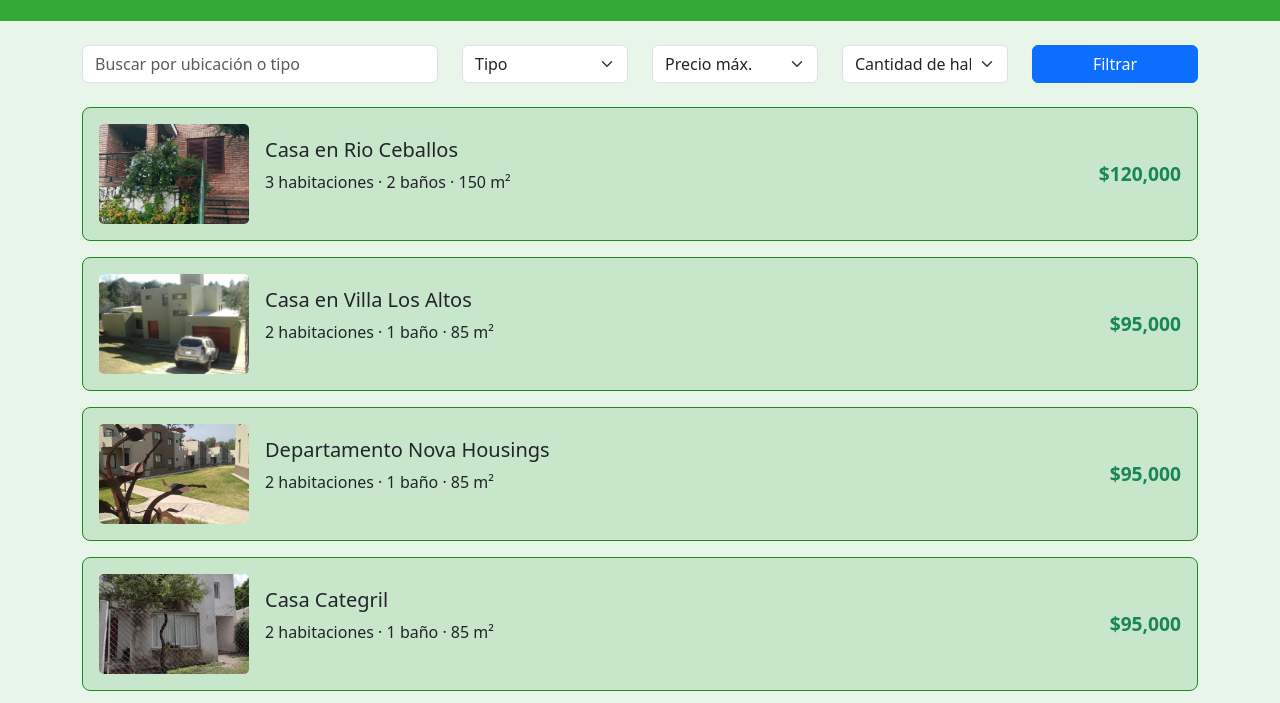
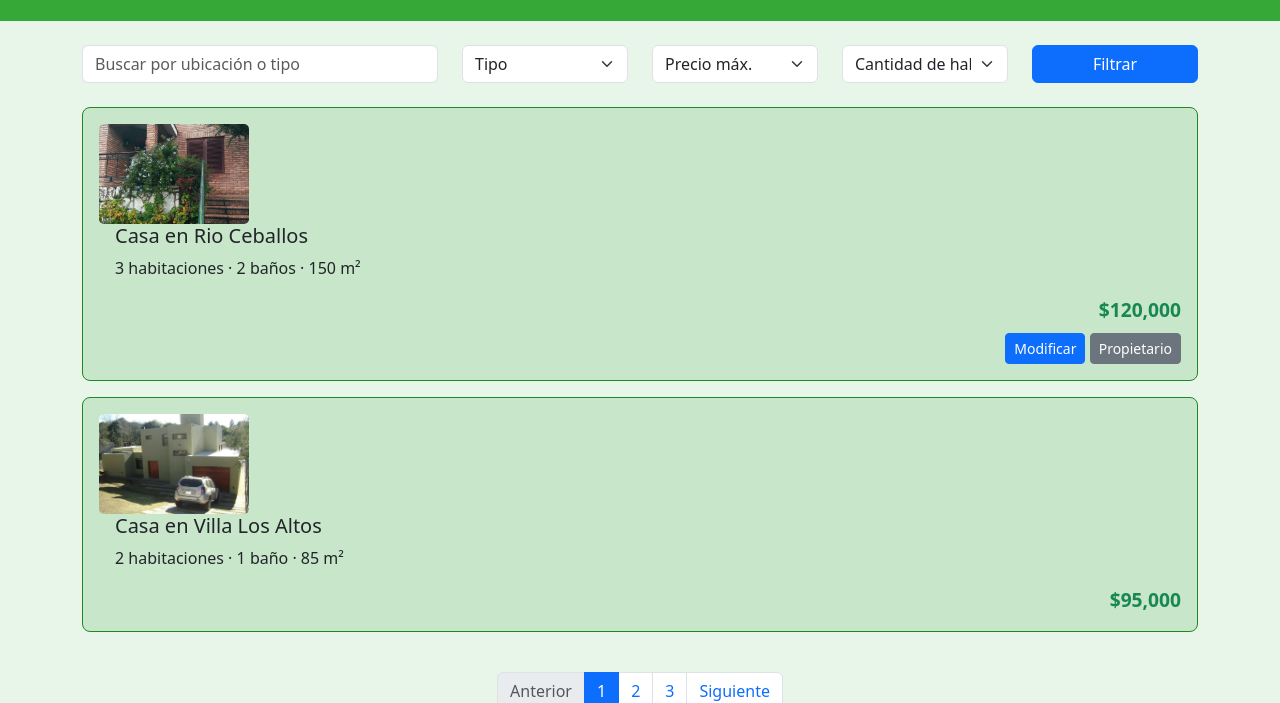
Before and after one commit to Aparicio-Fernando/Proyecto-Inmobiliaria, a plain HTML site: page Front/_ListaPropiedades.html in a window 1280 px wide. Shown: the part 97-800 px from the top of the page. Drawn offline with nearby package versions, Linux system fonts and the light colour scheme.

Commit message:
se modifica listado y carga

```diff
--- a/Front/_ListaPropiedades.html
+++ b/Front/_ListaPropiedades.html
@@ -1,5 +1,6 @@
 <!DOCTYPE html>
 <html lang="en">
+
 <head>
     <meta charset="UTF-8">
     <meta name="viewport" content="width=device-width, initial-scale=1.0">
@@ -7,6 +8,7 @@
     <link href="https://cdn.jsdelivr.net/npm/bootstrap@5.3.2/dist/css/bootstrap.min.css" rel="stylesheet">
     <link href="/Front/styles.css" rel="stylesheet">
 </head>
+
 <body>
     <nav class="navbar navbar-expand-lg" style="background-color: #36a838;">
         <div class="container py-3">
@@ -31,8 +33,10 @@
                             Propiedades
                         </a>
                         <ul class="dropdown-menu custom-dropdown" aria-labelledby="ventasDropdown">
-                            <li><a class="dropdown-item custom-dropdown-item" href="/Front/_ListaPropiedades.html">Ver propiedades</a></li>
-                            <li><a class="dropdown-item custom-dropdown-item" href="/Front/NuevaPropiedad.html">Cargar propiedades</a></li>
+                            <li><a class="dropdown-item custom-dropdown-item" href="/Front/_ListaPropiedades.html">Ver
+                                    propiedades</a></li>
+                            <li><a class="dropdown-item custom-dropdown-item" href="/Front/NuevaPropiedad.html">Cargar
+                                    propiedades</a></li>
                         </ul>
                     </div>
 
@@ -84,13 +88,22 @@
 
         <!-- Cards de propiedades -->
         <div class="property-card">
+            <!-- Primer bloque: imagen, descripción y precio -->
+            <div class="property-info">
                 <img src="/Front/Imagenes/1.jpg" class="property-image" alt="Casa">
                 <div class="property-description">
                     <h5>Casa en Rio Ceballos</h5>
                     <p>3 habitaciones · 2 baños · 150 m²</p>
                 </div>
-            <div class="property-price text-end text-success">
+                <div id="precio" class="property-price text-end text-success">
                     $120,000
+                </div>
+            </div>
+
+            <!-- Segundo bloque: botones alineados a la derecha -->
+            <div class="text-end mt-2">
+                <button class="btn btn-primary btn-sm">Modificar</button>
+                <button class="btn btn-secondary btn-sm">Propietario</button>
             </div>
         </div>
 
@@ -98,39 +111,6 @@
             <img src="/Front/Imagenes/2.jpg" class="property-image" alt="Departamento">
             <div class="property-description">
                 <h5>Casa en Villa Los Altos</h5>
-                <p>2 habitaciones · 1 baño · 85 m²</p>
-            </div>
-            <div class="property-price text-end text-success">
-                $95,000
-            </div>
-        </div>
-
-        <div class="property-card">
-            <img src="/Front/Imagenes/3.jpg" class="property-image" alt="Departamento">
-            <div class="property-description">
-                <h5>Departamento Nova Housings</h5>
-                <p>2 habitaciones · 1 baño · 85 m²</p>
-            </div>
-            <div class="property-price text-end text-success">
-                $95,000
-            </div>
-        </div>
-
-        <div class="property-card">
-            <img src="/Front/Imagenes/4.jpg" class="property-image" alt="Departamento">
-            <div class="property-description">
-                <h5>Casa Categril</h5>
-                <p>2 habitaciones · 1 baño · 85 m²</p>
-            </div>
-            <div class="property-price text-end text-success">
-                $95,000
-            </div>
-        </div>
-
-        <div class="property-card">
-            <img src="/Front/Imagenes/5.jpg" class="property-image" alt="Departamento">
-            <div class="property-description">
-                <h5>Casa en La Quebrada </h5>
                 <p>2 habitaciones · 1 baño · 85 m²</p>
             </div>
             <div class="property-price text-end text-success">
@@ -164,4 +144,5 @@
     </nav>
     <script src="https://cdn.jsdelivr.net/npm/bootstrap@5.3.2/dist/js/bootstrap.bundle.min.js"></script>
 </body>
+
 </html>
--- a/Front/styles.css
+++ b/Front/styles.css
@@ -21,7 +21,7 @@ main {
    TARJETAS DE PROPIEDADES
 ============================================================ */
 .property-card {
-    display: flex;
+    display: block;
     align-items: center;
     padding: 1rem;
     margin-bottom: 1rem;
```
Also changed, not shown: Front/NuevaPropiedad.html (+20 -20 lines). Lines whose indentation alone changed are shown as unchanged.
